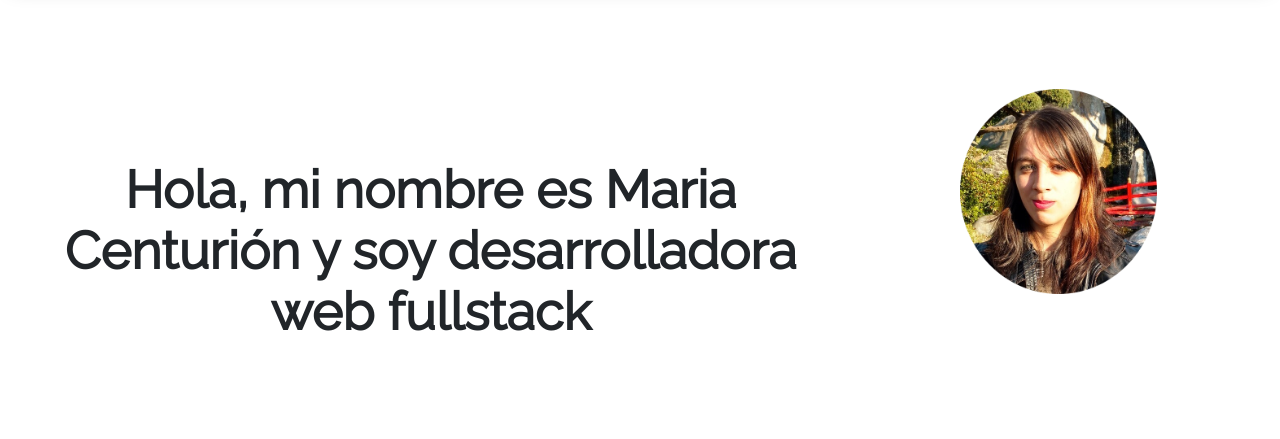
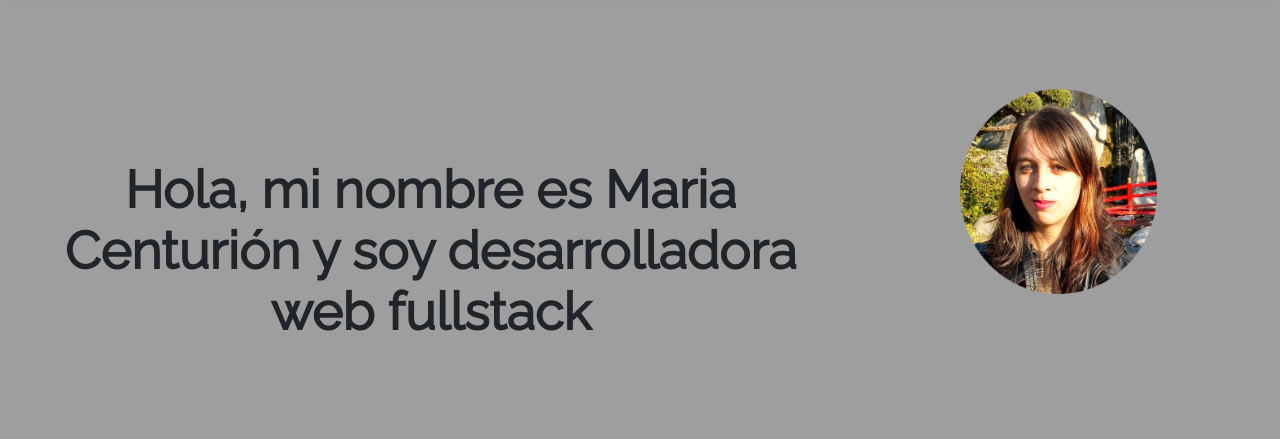
Before and after one commit to centurion-maria/Portafolio, a plain HTML site: page index.html in a window 1280 px wide. Shown: the part 67-506 px from the top of the page. Drawn offline with nearby package versions, Linux system fonts and the light colour scheme; the site is published under a folder, as on GitHub Pages, so addresses that start at the root find nothing.

Commit message:
link background

```diff
--- a/css/index.css
+++ b/css/index.css
@@ -27,7 +27,7 @@
 }
 
 body {
-    background-image: url("/imagenes/fondo.jpg");
+    background-image: url("../imagenes/fondo.jpg");
     background-color: rgb(187, 112, 112);
 	font-size: 1rem;
 	font-weight: 400;
```
